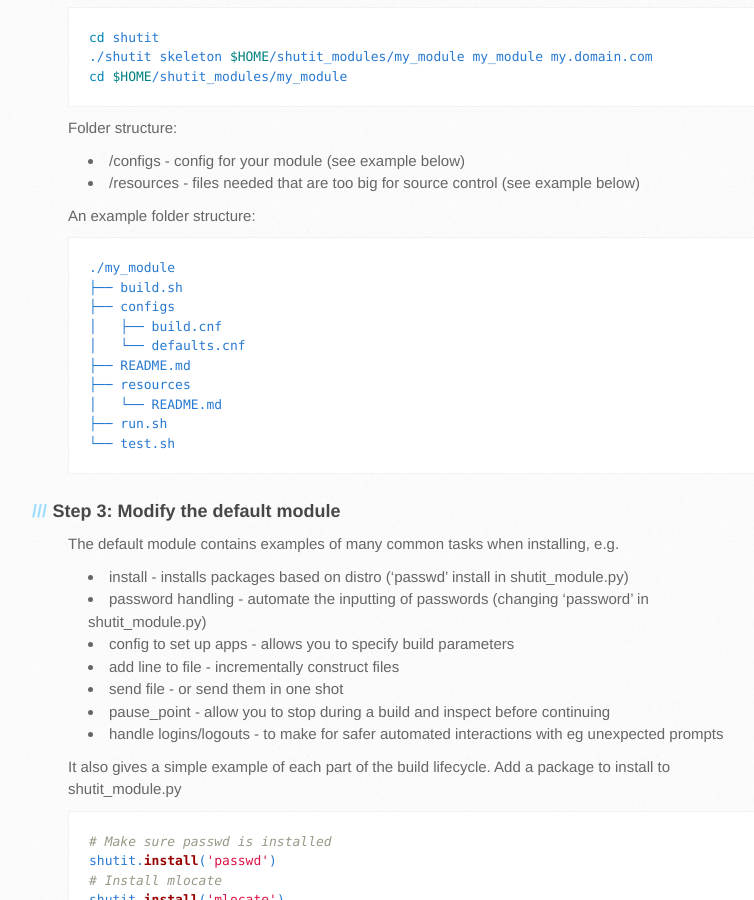
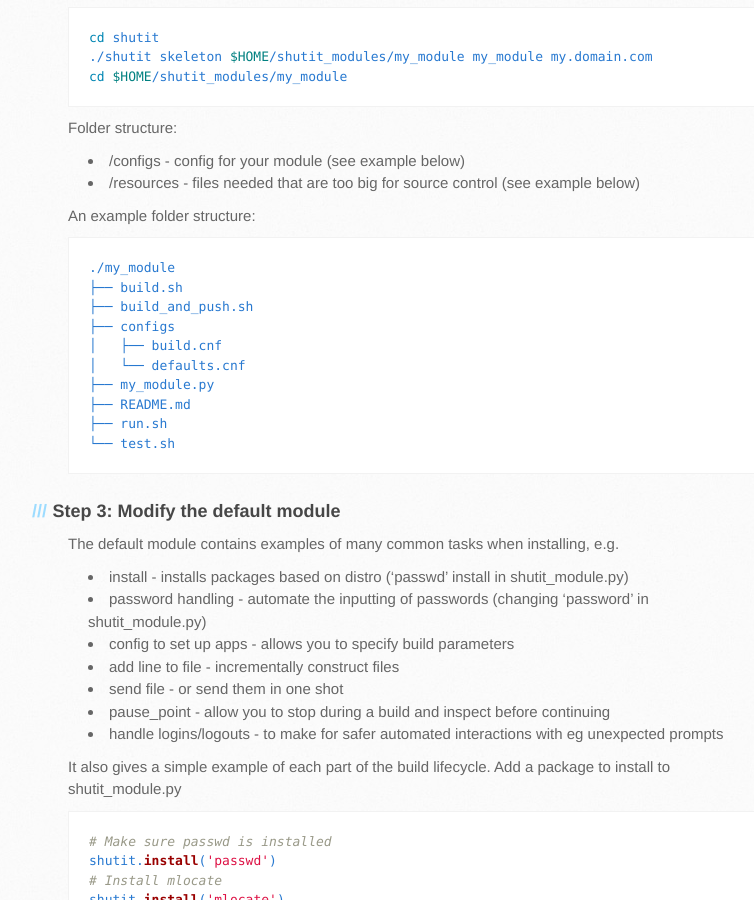
Before and after one commit to ianmiell/shutit, a Jekyll site: the page built from index.md, in a window 1280 px wide and 900 px high, scrolled down 971 px. Shown: the whole window, without its empty margins (102-856 px from the left). Built offline with Jekyll 4.4.1, drawn with Linux system fonts in a browser that asks for light colours; Markdown is read by kramdown in place of the engine named in the settings; the repository's description, which GitHub fills in, is left out; some of the changed text lies outside the part shown.

Commit message:
More attempts at fixing wrongness

````diff
--- a/index.md
+++ b/index.md
@@ -51,12 +51,12 @@ An example folder structure:
 ```
 ./my_module
 ├── build.sh
+├── build_and_push.sh
 ├── configs
 │   ├── build.cnf
 │   └── defaults.cnf
+├── my_module.py
 ├── README.md
-├── resources
-│   └── README.md
 ├── run.sh
 └── test.sh
 ```
````
Also changed, not shown: other parts of index.md (+1 -1 lines).
